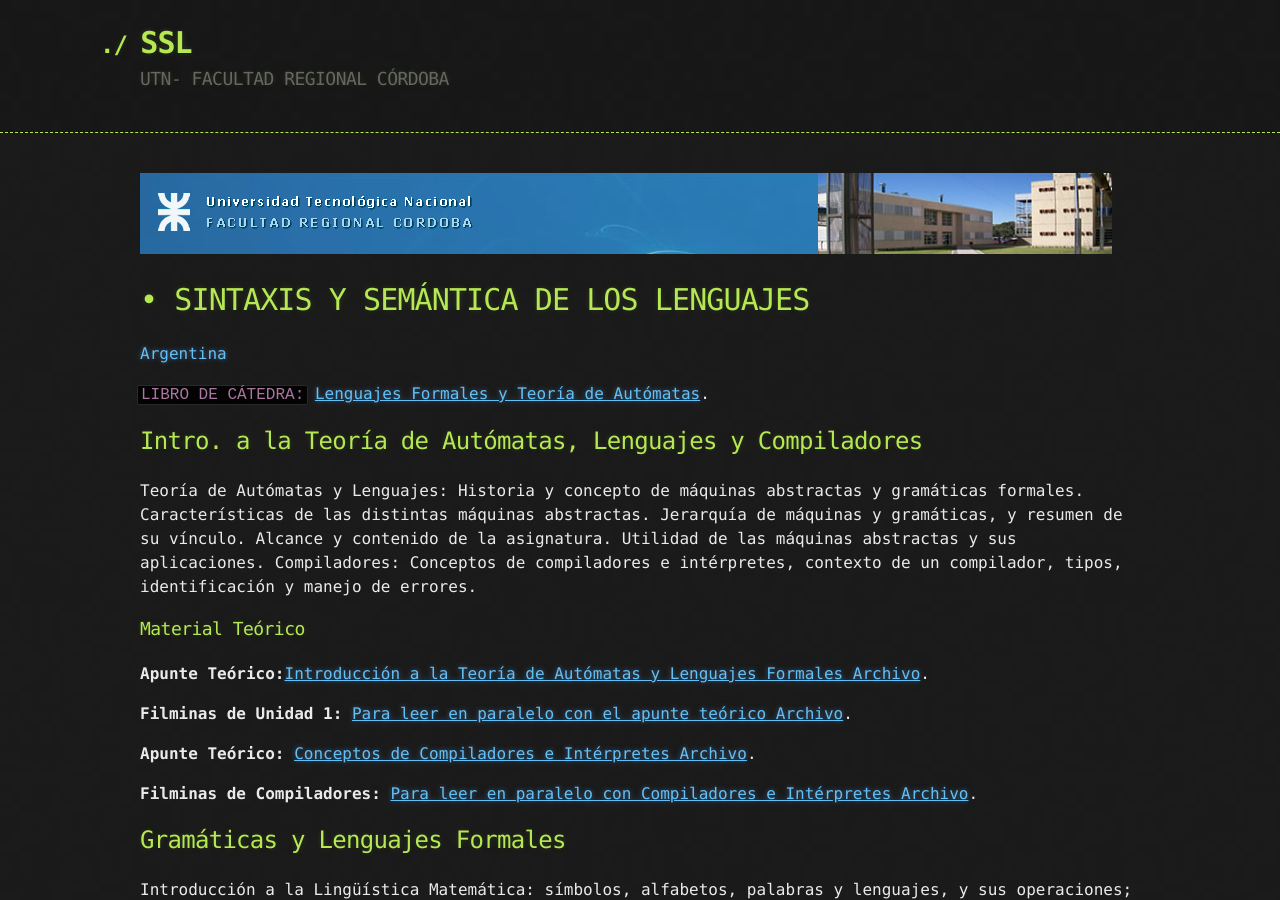
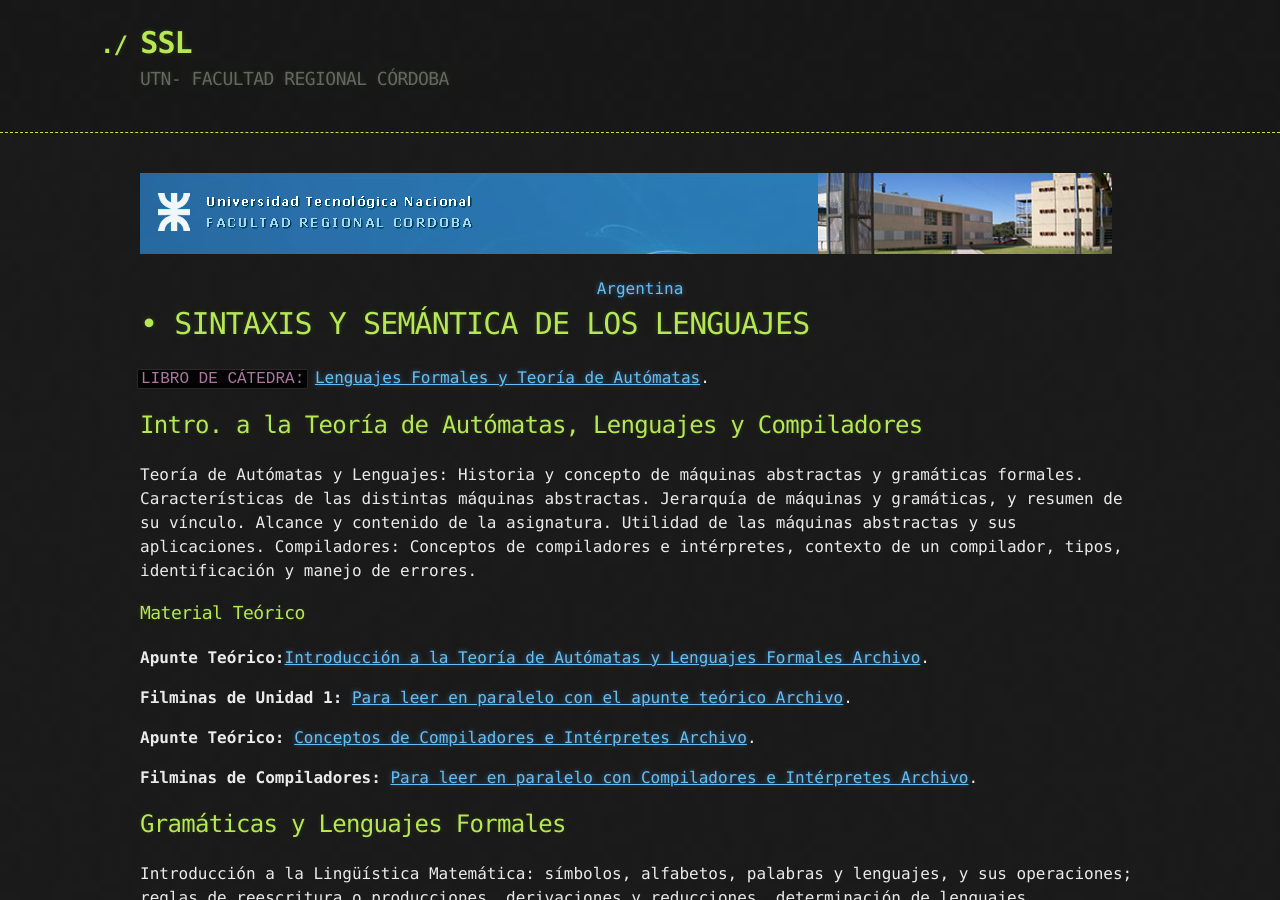
Before and after one commit to Ismael0351/utnfrcssl, a Jekyll site: the page built from index.md, in a window 1280 px wide and 900 px high. Built offline with Jekyll 4.4.1, drawn with Linux system fonts in a browser that asks for light colours; our own code applies the rules of GitHub Pages for plain Markdown files.

Commit message:
Update index.md

```diff
--- a/index.md
+++ b/index.md
@@ -1,11 +1,10 @@
 
   ![Branching](https://raw.githubusercontent.com/Ismael0351/utnfrcssl/main/utnfoto.png)
 
+  <center><a href="//24timezones.com/es_reloj/argentina_buenos_aires_hora.php" style="text-decoration: none" class="clock24" id="tz24-1617229427-cc10022-eyJob3VydHlwZSI6IjI0Iiwic2hvd2RhdGUiOiIxIiwic2hvd3NlY29uZHMiOiIxIiwic2hvd3RpbWV6b25lIjoiMSIsInR5cGUiOiJkIiwibGFuZyI6ImVzIn0=" title="hora Buenos Aires" target="_blank" rel="nofollow">Argentina</a>
+<script type="text/javascript" src="//w.24timezones.com/l.js" async></script></center>
 
 # •	 SINTAXIS Y SEMÁNTICA DE LOS LENGUAJES
-
-<a href="//24timezones.com/es_reloj/argentina_buenos_aires_hora.php" style="text-decoration: none" class="clock24" id="tz24-1617229427-cc10022-eyJob3VydHlwZSI6IjI0Iiwic2hvd2RhdGUiOiIxIiwic2hvd3NlY29uZHMiOiIxIiwic2hvd3RpbWV6b25lIjoiMSIsInR5cGUiOiJkIiwibGFuZyI6ImVzIn0=" title="hora Buenos Aires" target="_blank" rel="nofollow">Argentina</a>
-<script type="text/javascript" src="//w.24timezones.com/l.js" async></script>
 
   `LIBRO DE CÁTEDRA:`
 <a href="https://drive.google.com/file/d/1TgE503doX8kf5ZWXt42A7V0E9gr3P9or/view?usp=sharing" target="_blank">Lenguajes Formales y Teoría de Autómatas</a>.
```
